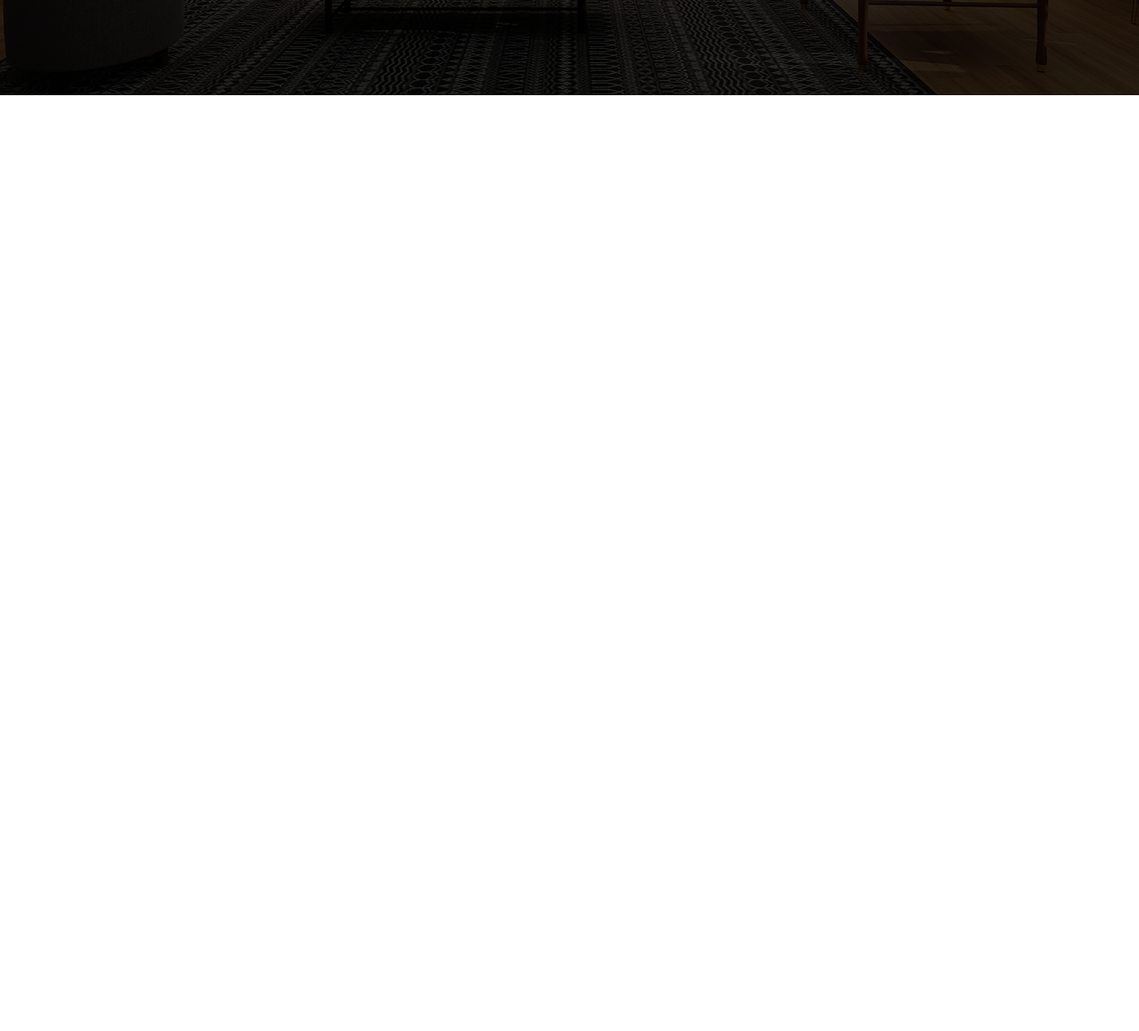
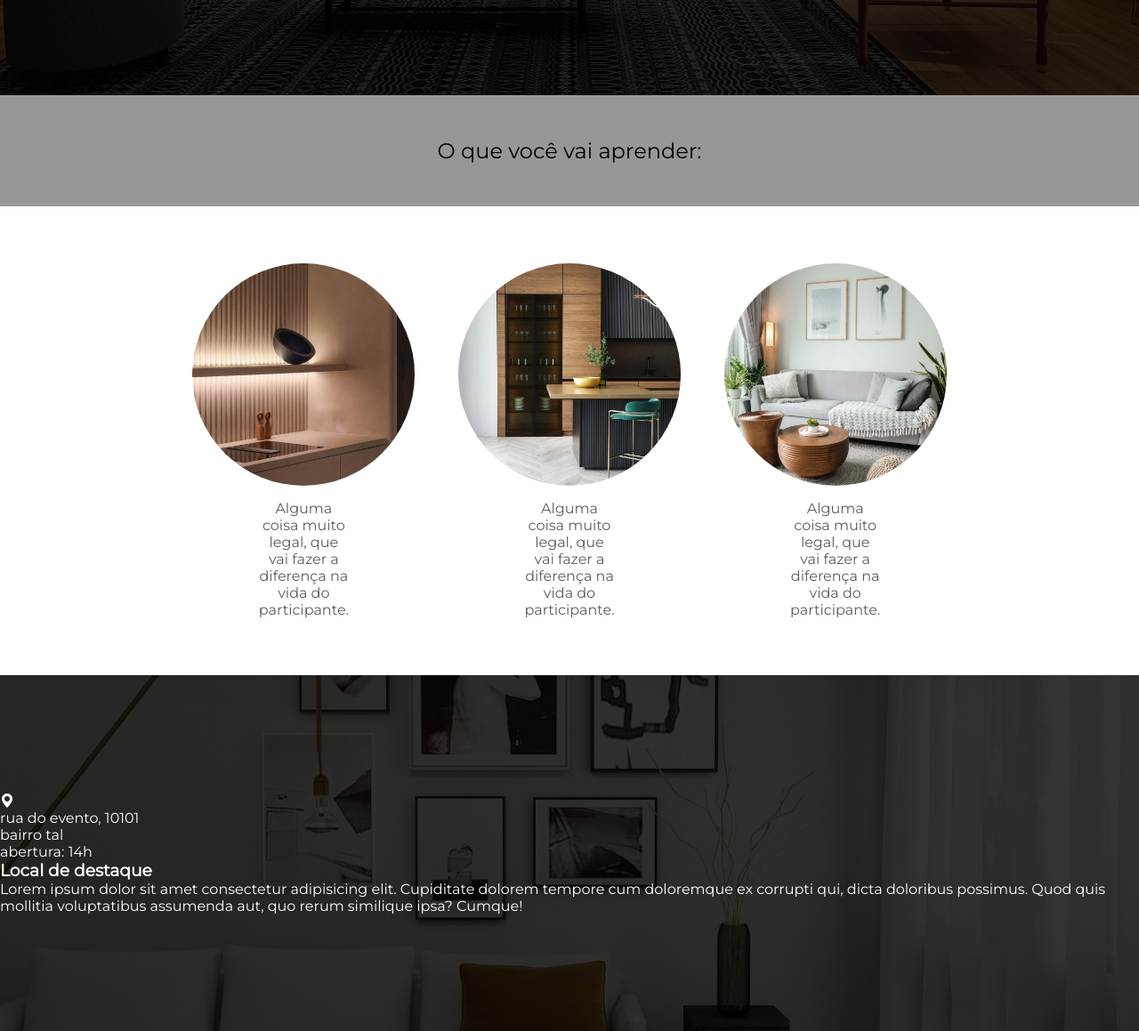
Before and after one commit to Dav1Samu3l/houst.github.io, a plain HTML site: page index.html in a window 1280 px wide. Shown: the part 573-1732 px from the top of the page at 89% size. Before the commit the page ends 800 px from the top, so only its background shows below. Drawn offline with nearby package versions, Linux system fonts and the light colour scheme.

Commit message:
the second part and starting the third part.

```diff
--- a/index.html
+++ b/index.html
@@ -43,7 +43,8 @@
             <form>
                 <div class="form_group">
                     <label for="phone">Contato</label>
-                    <input id="inputPhone" type="number" name="phone" maxlength="11"  placeholder="Digite o seu watzap" required>
+                    <input id="inputPhone" type="number" name="phone" maxlength="11" placeholder="Digite o seu watzap"
+                        required>
                     <span class="validity"></span>
                 </div>
             </form>
@@ -62,6 +63,52 @@
             </form>
         </div>
     </header>
+
+
+
+    <section id="key-benefits">
+        <h2>O que você vai aprender:</h2>
+        <div class="benefits">
+            <div class="benefit">
+                <div id="benefit-1" class="benefit-img"></div>
+                <p>
+                    Alguma coisa muito legal, que vai fazer a diferença na vida do
+                    participante.
+                </p>
+            </div>
+            <div class="benefit">
+                <div id="benefit-2" class="benefit-img"></div>
+                <p>
+                    Alguma coisa muito legal, que vai fazer a diferença na vida do
+                    participante.
+                </p>
+            </div>
+            <div class="benefit">
+                <div id="benefit-3" class="benefit-img"></div>
+                <p>
+                    Alguma coisa muito legal, que vai fazer a diferença na vida do
+                    participante.
+                </p>
+            </div>
+        </div>
+    </section>
+    <section id="location">
+        <div id="address">
+            <i class="bi bi-geo-alt-fill"></i>
+            <div id="address-detail">
+                <p>rua do evento, 10101</p>
+                <p>bairro tal</p>
+                <p>abertura: 14h</p>
+            </div>
+            <div id="about-location">
+                <h3>Local de destaque</h3>
+                <p>Lorem ipsum dolor sit amet consectetur adipisicing elit. Cupiditate dolorem tempore cum doloremque ex corrupti qui, dicta doloribus possimus. Quod quis mollitia voluptatibus assumenda aut, quo rerum similique ipsa? Cumque!</p>
+            </div>
+        </div>
+
+    </section>
+
+
     <script src="script.js"></script>
 </body>
 
--- a/style.css
+++ b/style.css
@@ -1,3 +1,10 @@
+:root {
+    --primary: #00baf2;
+    --secondary: #95989a;
+    --text-color: #fff;
+    --text-secondary: #000;
+    --text-tertiary: #5d5d5d;
+}
 
 
 * {
@@ -16,7 +23,6 @@
     display: flex;
     justify-content: space-around;
     align-items: center;
-    color: #fff;
 }
 
 #disclainer h2,
@@ -94,16 +100,82 @@
 }
 
 
-input:invalid + span::after {
+input:invalid+span::after {
     position: absolute;
     content: "✖";
     padding-left: 5px;
     color: #8b0000;
-  }
+}
 
-  input:valid + span::after {
+input:valid+span::after {
     position: absolute;
     content: "✓";
     padding-left: 5px;
     color: #009000;
-  }
+}
+
+#key-benefits h2 {
+    background-color: var(--secondary);
+    text-align: center;
+    padding: 2em;
+    font-weight: 500;
+
+}
+
+.benefits {
+    display: flex;
+    justify-content: space-around;
+    padding: 4em;
+    width: 80%;
+    margin: 0% auto;
+}
+
+
+
+
+.benefit {
+    text-align: center;
+    display: flex;
+    flex-direction: column;
+    align-items: center;
+    max-width: 20px;
+    color: var(--text-tertiary);
+}
+
+.benefit .benefit-img{
+    width: 250px;
+    height:250px;
+    border-radius: 50%;
+    background-size: cover;
+    background-position: center;
+    margin-bottom: 1em;
+
+
+
+}
+
+#benefit-1{
+    background-image: url(./img/sqr-1.jpg);
+}
+
+#benefit-2{
+    background-image: url(./img/sqr-2.jpg);
+}
+
+#benefit-3{
+    background-image: url(./img/sqr-3.jpg);
+}
+
+/* events location */
+
+#location{
+    height: 400px;
+    background: linear-gradient(rgba(0, 0, 0, 0.8), rgba(0, 0, 0, 0.8)), url(./img/hrz-1.jpg);
+    background-size: cover;
+    background-position: center;
+    display: flex;
+    align-items: center;
+    justify-content: space-around;
+    color: var(--text-color);
+
+}
```
